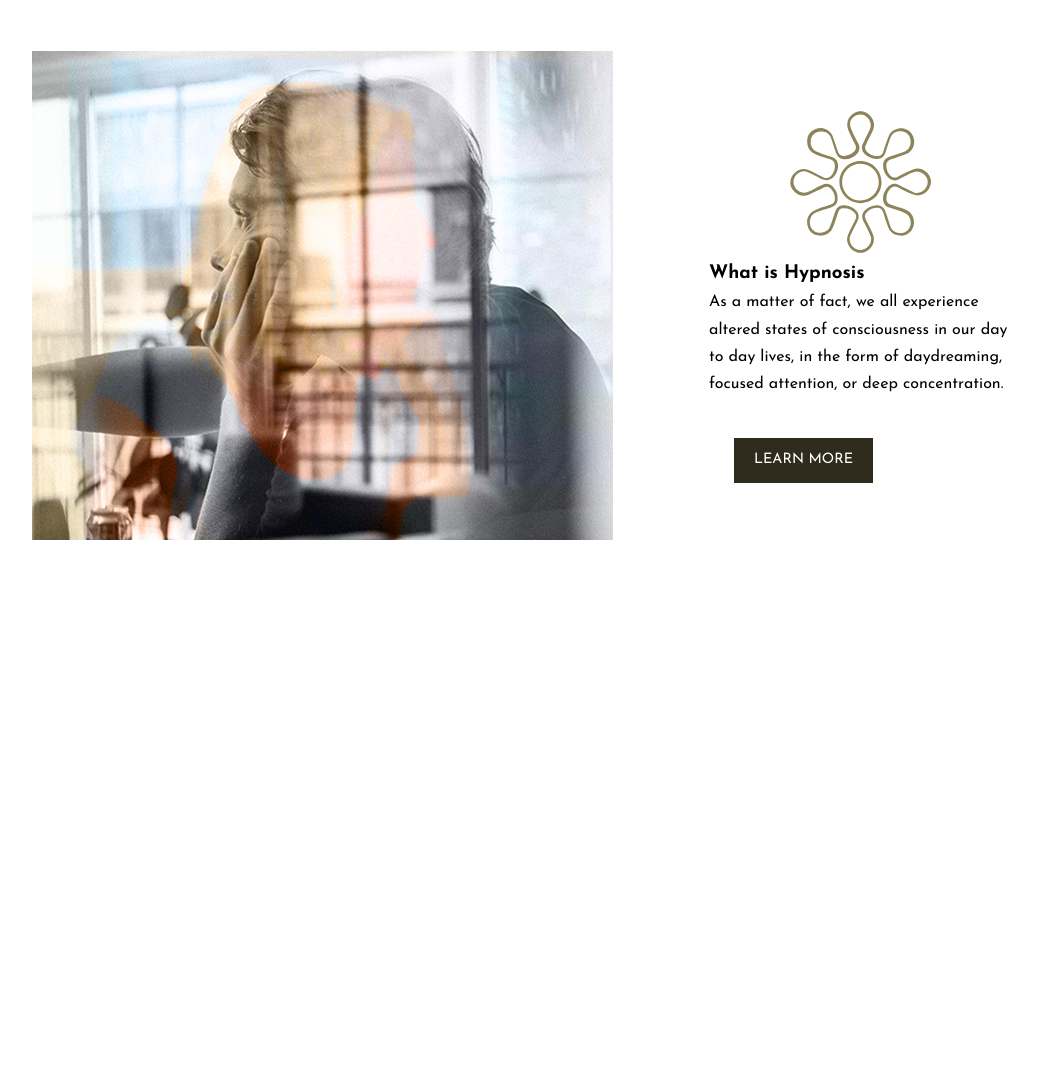
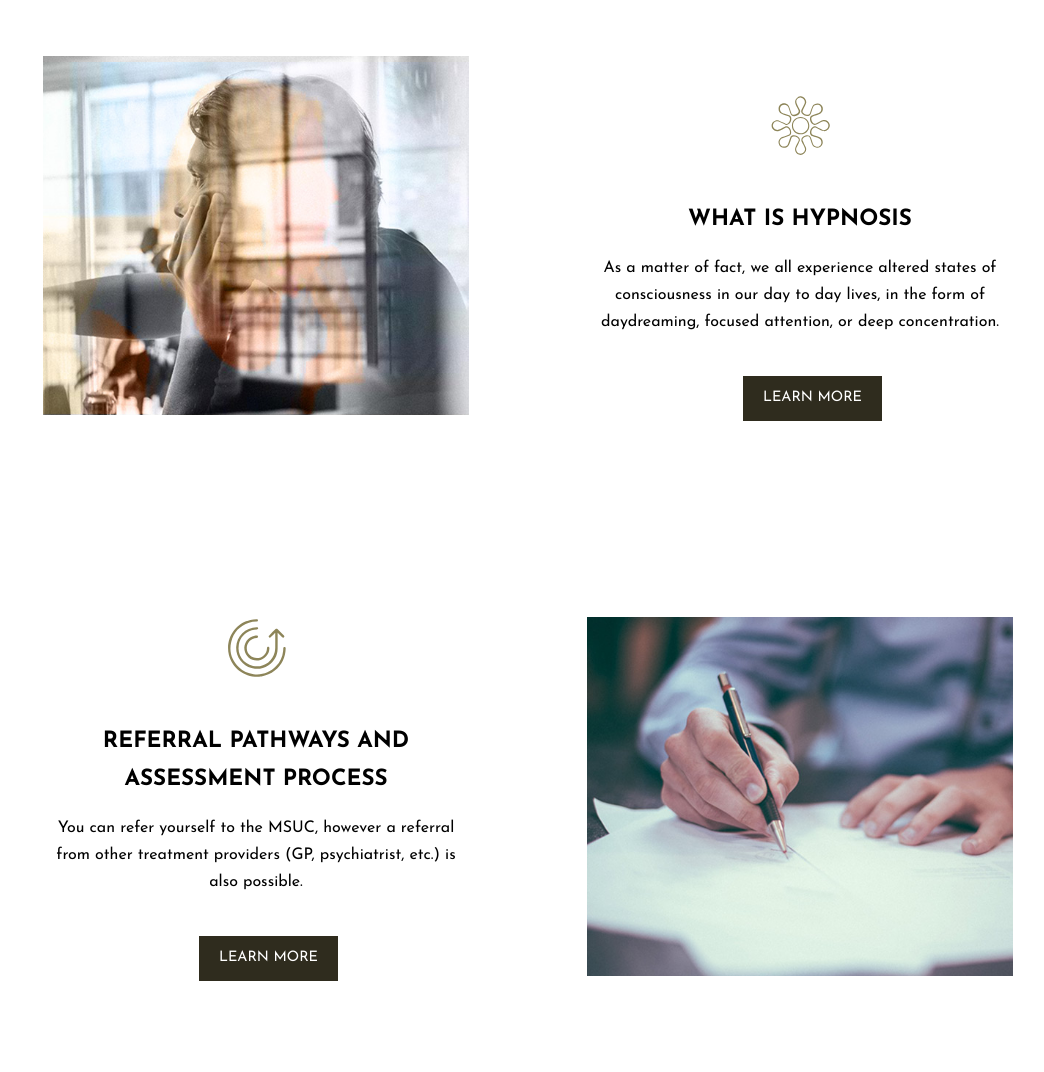
Before and after one commit to ovlachi/melbsuclinic, a website: page index.html in a window 1280 px wide. Shown: the part 1158-2230 px from the top of the page, without its empty margins (112-1156 px from the left). Before the commit the page ends 1746 px from the top, so only its background shows below. Drawn offline with Linux system fonts and the light colour scheme.

Commit message:
Finished the featured section

```diff
--- a/index.html
+++ b/index.html
@@ -147,7 +147,6 @@
         </div>
     </section>
 
-    <main class="main">
     <section class="wrapper home__intro">
         <h2 class="home__intro__heading">    MELBOURNE SUBSTANCE USE CLINIC
         </h2>
@@ -156,7 +155,7 @@
         <a href="#" class="btn__secondary u-margin__top--medium">LEARN MORE</a>
     </section>
 
-        <section class="wrapper featured__container u-margin__top--small">
+    <section class="wrapper featured u-margin__top--small">
         <div class="featured__item">
                 <img src="img/what-is-hypnosis-normal.jpg" alt="man in altered states of consciousness" class="featured__image">
         </div>
@@ -164,14 +163,41 @@
                 <svg class="featured__icon">
                     <use xlink:href="img/sprite.svg#icon-what-is-hypnozis"></use>
                 </svg>
-                <h3 class="featured__title">What is Hypnosis</h3>
+                <h3 class="featured__title u-margin__bottom--small">What is Hypnosis</h3>
                 <p class="featured__text">As a matter of fact, we all experience altered states of consciousness in our day to day lives, in the form of daydreaming, focused attention, or deep concentration.</p>
                 <a href="#" class="btn__secondary u-margin__top--medium">LEARN MORE</a>
         </div>
     </section>
 
+    <section class="wrapper featured u-margin__top--large">
+        <div class="featured__item">
+                <svg class="featured__icon">
+                    <use xlink:href="img/sprite.svg#icon-referal-pathways"></use>
+                </svg>
+                <h3 class="featured__title u-margin__bottom--small">Referral Pathways and Assessment Process</h3>
+                <p class="featured__text">You can refer yourself to the MSUC, however a referral from other treatment providers (GP, psychiatrist, etc.) is also possible.</p>
+                <a href="#" class="btn__secondary u-margin__top--medium u-margin__bottom--medium">LEARN MORE</a>
+        </div>
+        <div class="featured__item">
+            <img src="img/referral-pathways-normal.jpg" alt="referral pathways" class="featured__image">
+    </div>
+    </section>
 
-    </main>
+    <section class="wrapper featured u-margin__top--large">
+        <div class="featured__item">
+                <img src="img/private-outpatiente-normal.jpg" alt="private outpatient recovery program" class="featured__image">
+        </div>
+        <div class="featured__item">
+                <svg class="featured__icon">
+                    <use xlink:href="img/sprite.svg#icon-private-outpatient"></use>
+                </svg>
+                <h3 class="featured__title u-margin__bottom--small">Private Outpatient Recovery Programs</h3>
+                <p class="featured__text">These programs have been specifically designed to provide the most effective chance for your success and recovery.</p>
+                <a href="#" class="btn__secondary u-margin__top--medium">LEARN MORE</a>
+        </div>
+    </section>
+
+
 
 
 </body>
--- a/sass/base/_base.scss
+++ b/sass/base/_base.scss
@@ -7,7 +7,6 @@
     padding: 0;
     box-sizing: border-box;
 }
-
 
 /*Font Families- Google Font*/
 body {
@@ -19,9 +18,11 @@ body {
     background-color: $color-white;
 }
 
-// .main {
-//     position: absolute;
-// }
+img {
+    max-width: 100%;
+    // display: block;
+}
+
 
 /* Wrapper helps to create consistent, centered content.*/
  .wrapper {
--- a/sass/base/_utilities.scss
+++ b/sass/base/_utilities.scss
@@ -10,3 +10,16 @@
 .u-margin__top--large {
     margin-top: 3.5rem;
 }
+
+/***BOTTOM MARGINS***/
+.u-margin__bottom--small {
+    margin-bottom: 1rem;
+}
+
+.u-margin__bottom--medium {
+    margin-bottom: 2.5rem;
+}
+
+.u-margin__bottom--large {
+    margin-bottom: 3.5rem;
+}
--- /dev/null
+++ b/sass/components/_featured.scss
@@ -0,0 +1,39 @@
+.featured {
+
+    &__item {
+        box-sizing: border-box;
+        width: 100%;
+        text-align: center;
+    }
+
+    &__image {
+        align-content: center;
+    }
+
+    &__icon {
+        font-size: .2rem;
+        width: 4rem;
+        height: auto;
+        line-height: 0rem;
+    }
+
+    &__title {
+        text-transform: uppercase;
+        font-size: 1.4rem;
+    }
+}
+
+@media (min-width: 1250px) {
+    .featured {
+        display: flex;
+        align-items: center;
+        justify-content: space-around;
+
+        &__item {
+            padding: 3rem;
+            box-sizing: border-box;
+            flex-basis: 48%;
+            text-align: center;
+        }
+    }
+}
--- a/sass/layout/_header.scss
+++ b/sass/layout/_header.scss
@@ -4,6 +4,7 @@
     z-index: 100;
     background: $color-white;
     backface-visibility: hidden;
+    box-shadow: 0 1.5rem 4rem rgba(0,0,0,0.15);
 
     & ul {
         margin: 0;
--- a/sass/main.scss
+++ b/sass/main.scss
@@ -9,6 +9,7 @@
 
 @import "components/btn";
 @import "components/alert";
+@import "components/featured";
 
 @import "layout/header";
 
--- a/sass/pages/_home.scss
+++ b/sass/pages/_home.scss
@@ -48,15 +48,3 @@
         margin: 0 auto;
     }
 }
-
-.featured__container {
-    display: flex;
-    align-items: center;
-    justify-content: space-between;
-}
-
-.featured__item {
-    padding: 3rem;
-    box-sizing: border-box;
-    flex-basis: 45%;
-}
```
Also changed, not shown: css/style.css. Lines whose indentation alone changed are shown as unchanged.
